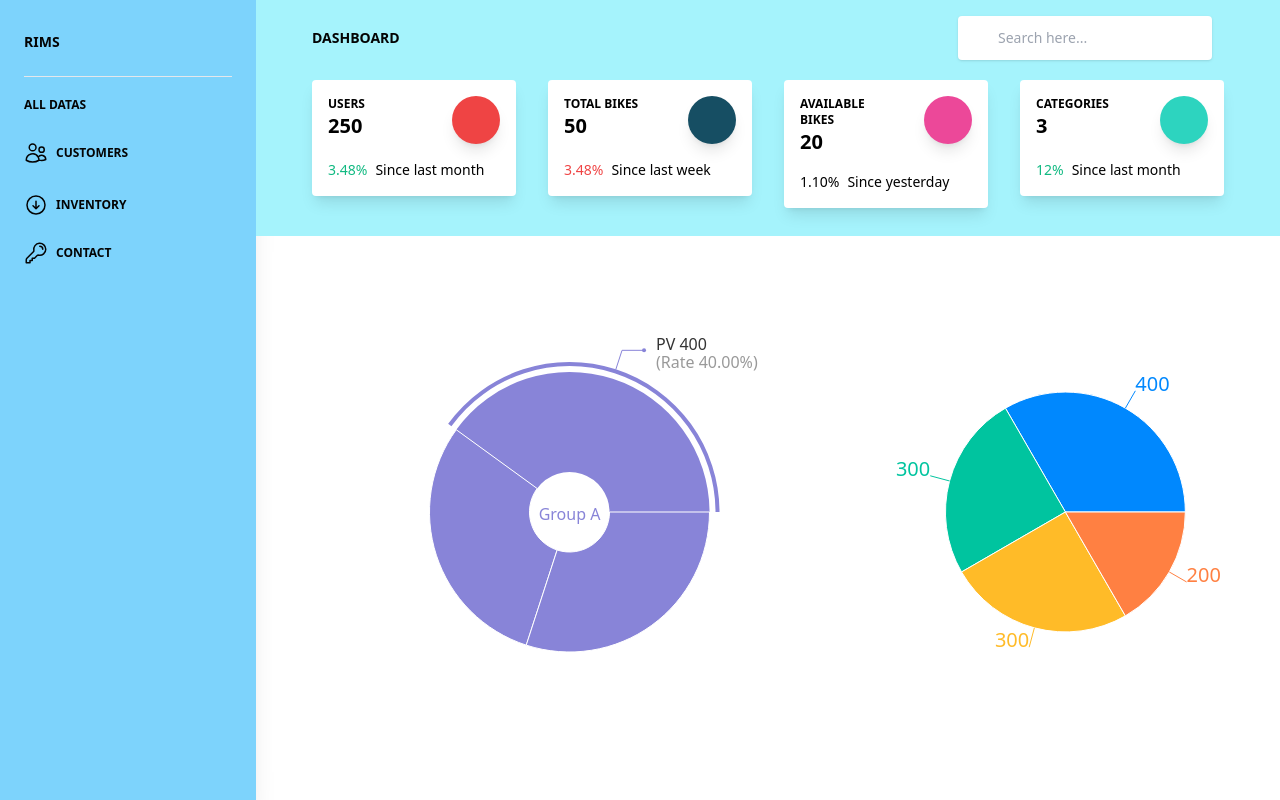
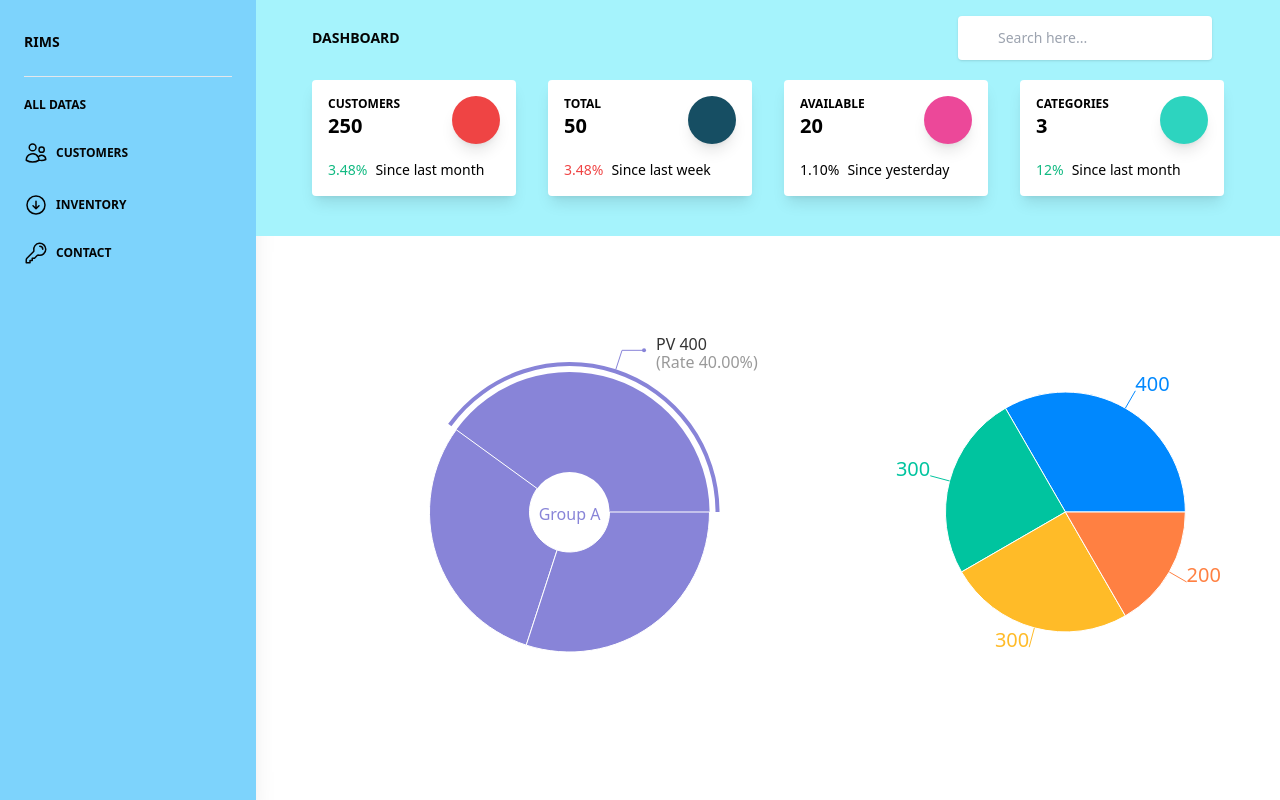
Before and after one commit to Sujanstha10/RIMS, a React (Create React App) app in the folder frontend/: page /dashboard in a window 1280 px wide. Built offline with nearby package versions, Linux system fonts and the light colour scheme.

Commit message:
frontend-change

```diff
--- a/frontend/src/dashboard/components/Headerstats.js
+++ b/frontend/src/dashboard/components/Headerstats.js
@@ -12,7 +12,7 @@ const Headerstats = () => {
             <div className='flex flex-wrap'>
               <div className='w-full px-4 pb-10 lg:w-6/12 xl:w-3/12'>
                 <CardStats
-                  statSubtitle='Users'
+                  statSubtitle='Customers'
                   statTitle='250'
                   statArrow='up'
                   statPercent='3.48'
@@ -24,7 +24,7 @@ const Headerstats = () => {
               </div>
               <div className='w-full px-4 lg:w-6/12 xl:w-3/12'>
                 <CardStats
-                  statSubtitle='Total Bikes'
+                  statSubtitle='Total '
                   statTitle='50'
                   statArrow='down'
                   statPercent='3.48'
@@ -36,7 +36,7 @@ const Headerstats = () => {
               </div>
               <div className='w-full px-4 lg:w-6/12 xl:w-3/12'>
                 <CardStats
-                  statSubtitle='Available Bikes'
+                  statSubtitle='Available '
                   statTitle='20'
                   statArrow='down'
                   statPercent='1.10'
```
